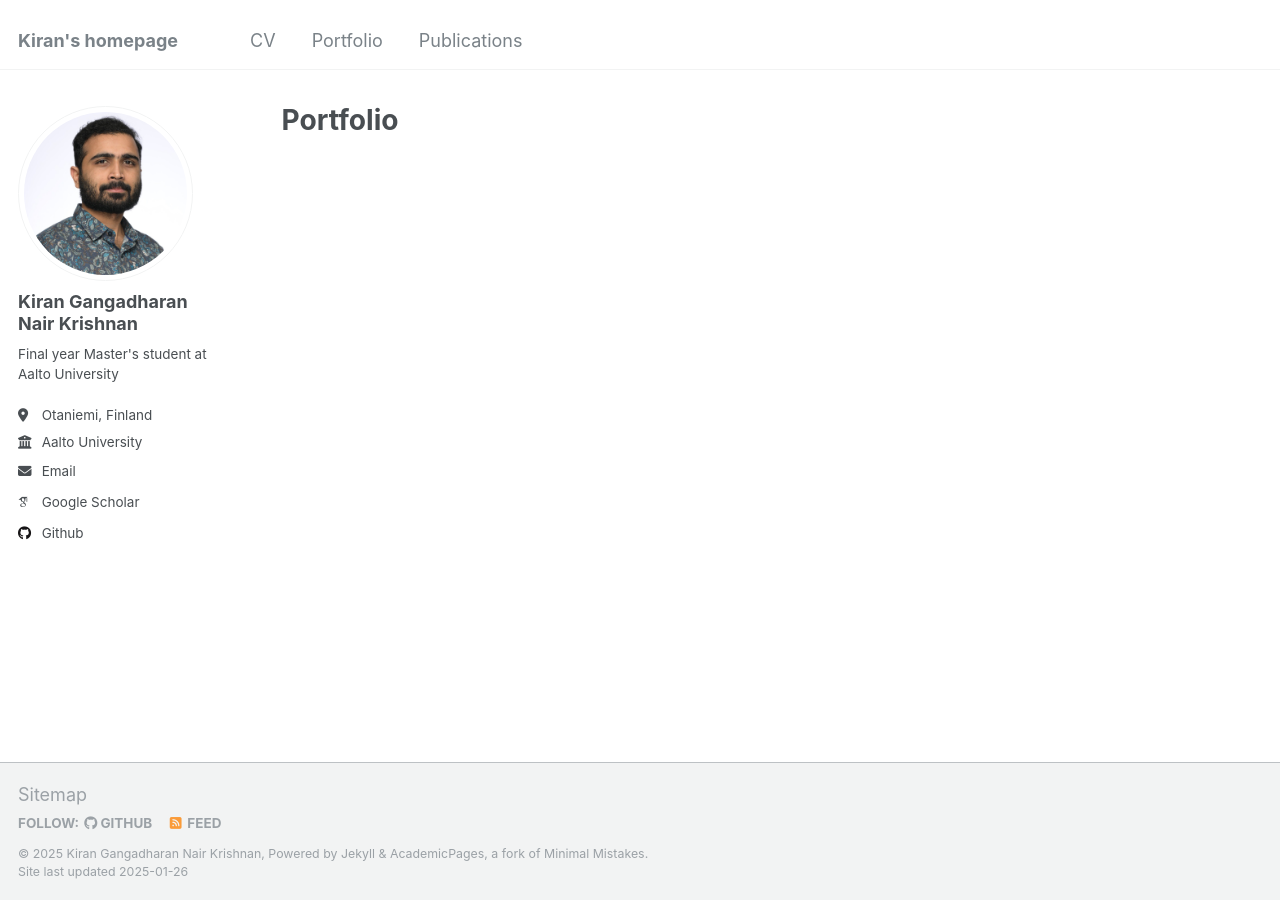
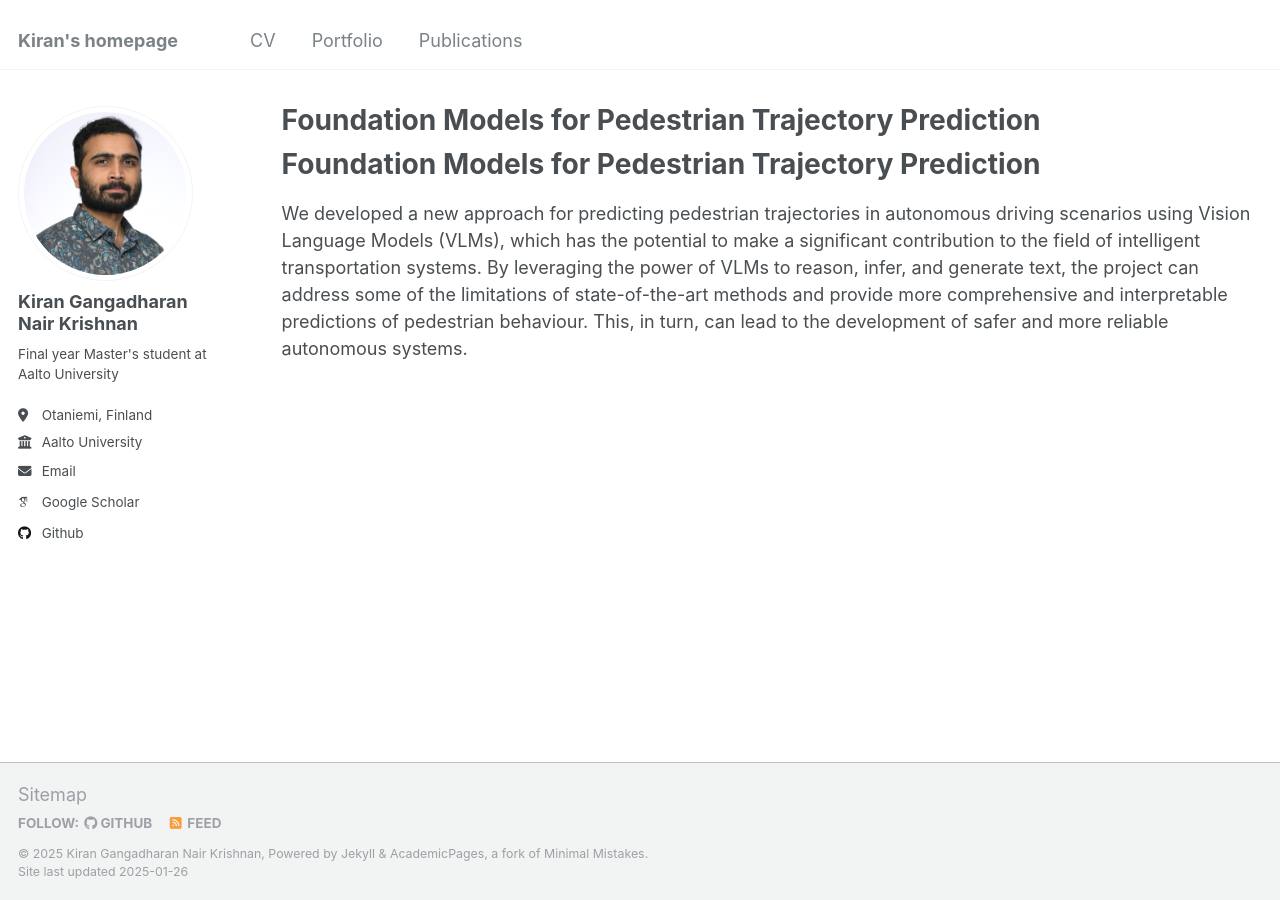
Before and after one commit to kirangkrishnan/kirangkrishnan.github.io, a Jekyll site: the page built from _pages/portfolio.md, in a window 1280 px wide. Built offline with Jekyll 4.4.1, drawn with Linux system fonts in a browser that asks for light colours; some web fonts are replaced; our own code applies the rules of GitHub Pages for plain Markdown files.

Commit message:
Updated portfolio page

```diff
--- a/_pages/portfolio.md
+++ b/_pages/portfolio.md
@@ -1,6 +1,10 @@
 ---
 layout: archive
-title: "Portfolio"
+# title: "Portfolio"
 permalink: /portfolio/
 author_profile: true
 ---
+
+Foundation Models for Pedestrian Trajectory Prediction
+======
+We developed a new approach for predicting pedestrian trajectories in autonomous driving scenarios using Vision Language Models (VLMs), which has the potential to make a significant contribution to the field of intelligent transportation systems. By leveraging the power of VLMs to reason, infer, and generate text, the project can address some of the limitations of state-of-the-art methods and provide more comprehensive and interpretable predictions of pedestrian behaviour. This, in turn, can lead to the development of safer and more reliable autonomous systems.
```
Also changed, not shown: 5 other files.
